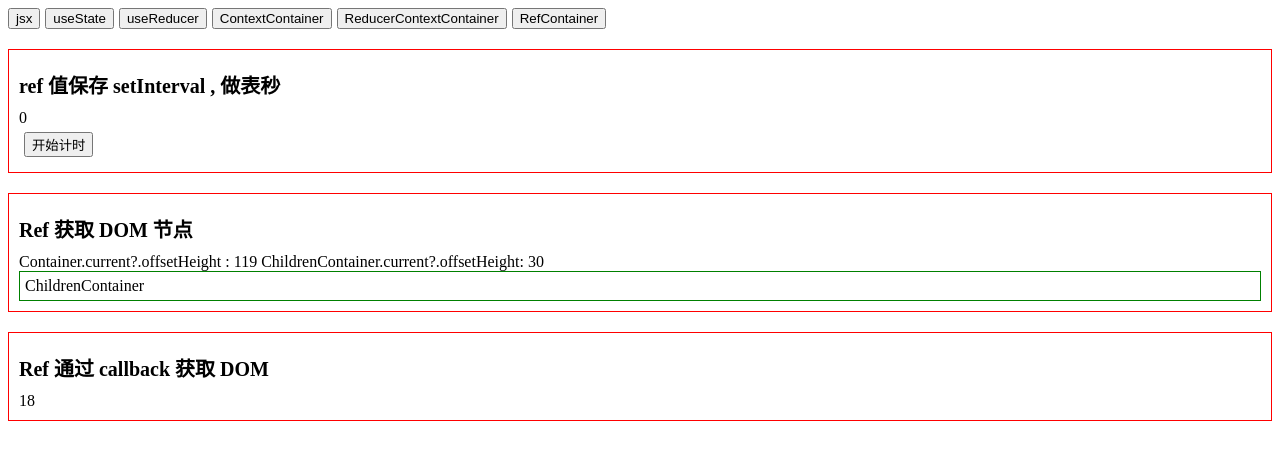
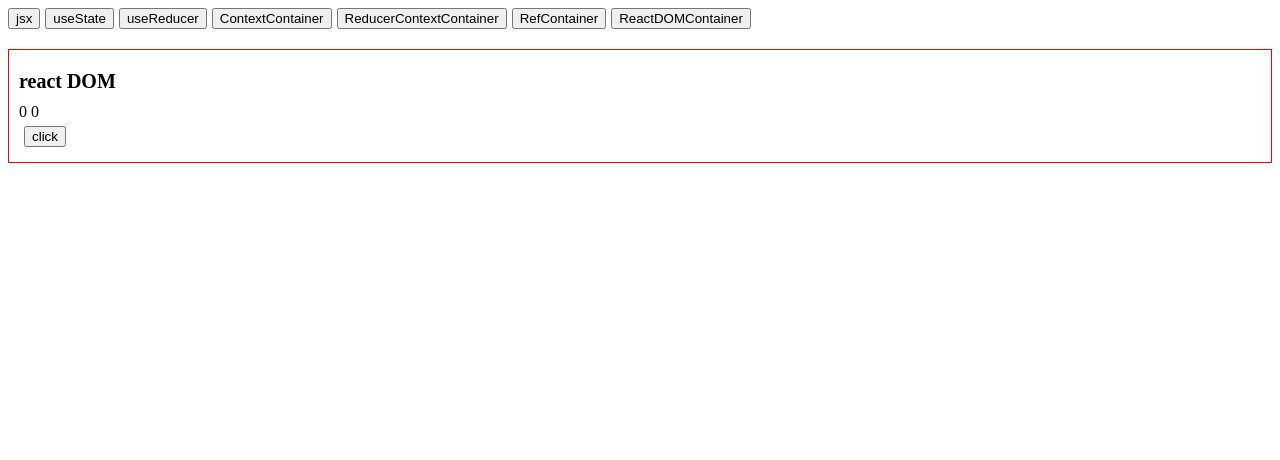
Before and after one commit to Lzy49/react, a React (Vite) app in the folder react-demo/: page / in a window 1280 px wide. Shown: the top 460 px of the page. Built offline with nearby package versions, Linux system fonts and the light colour scheme.

Commit message:
feat: ref

```diff
--- a/react-demo/src/App.tsx
+++ b/react-demo/src/App.tsx
@@ -5,8 +5,9 @@ import { ReducerContainer } from './component/Reducer'
 import { ContextContainer } from './component/Context'
 import { ReducerContextContainer } from './component/ReducerContext'
 import { RefContainer } from './component/ref'
+import { ReactDOMContainer } from './component/reactDOM'
 function App() {
-  const [state, setState] = useState(6)
+  const [state, setState] = useState(7)
   return (
     <>
       <div style={{
@@ -19,6 +20,7 @@ function App() {
         <button onClick={() => setState(4)}>ContextContainer</button>
         <button onClick={() => setState(5)}>ReducerContextContainer</button>
         <button onClick={() => setState(6)}>RefContainer</button>
+        <button onClick={() => setState(7)}>ReactDOMContainer</button>
       </div>
       {state === 1 && <JsxContainer />}
       {state === 2 && <StateContainer />}
@@ -26,6 +28,7 @@ function App() {
       {state === 4 && <ContextContainer />}
       {state === 5 && <ReducerContextContainer />}
       {state === 6 && <RefContainer />}
+      {state === 7 && <ReactDOMContainer />}
     </>
 
   )
--- /dev/null
+++ b/react-demo/src/component/reactDOM.tsx
@@ -0,0 +1,27 @@
+import { LegacyRef, useRef, useState } from 'react'
+import { flushSync } from 'react-dom'
+export const ReactDOMContainer = () => {
+  return <div className='wrap'>
+    <FlushSyncContainer />
+  </div>
+}
+export function FlushSyncContainer() {
+  const [value, setValue] = useState(0)
+  const [value2, setValue2] = useState(0);
+  const valueRef = useRef<HTMLDivElement>(null)
+  return <div>
+    <h1>react DOM</h1>
+    <div ref={valueRef}>{value} {value2}</div>
+    <button onClick={
+      () => {
+        setValue2(123)
+        flushSync(() => {
+          setValue(10)
+          setValue((n) => n + 1)
+          console.log(valueRef.current?.childNodes[0]) // 11 0
+        })
+        console.log(valueRef.current?.childNodes[0], value) // 11 0
+      }
+    }>click</button>
+  </div >
+}
--- a/react-demo/src/component/ref.tsx
+++ b/react-demo/src/component/ref.tsx
@@ -13,6 +13,8 @@ function RefTimerContainer() {
   const timer = useRef<number>(0);
   const [time, setTime] = useState(0)
   const [state, setState] = useState(false)
+  timer.current = 111;
+  console.log(timer)
   function open() {
     setTime(0)
     setState(true)
@@ -49,6 +51,9 @@ function RefDOMContainer() {
     <h1>Ref 获取 DOM 节点</h1>
     {value}
     <RefDOMItem ref={ChildrenContainer} />
+    <RefDOMItem ref={(n) => {
+      console.log(n)
+    }} />
   </div>
 }
 
@@ -68,7 +73,6 @@ const RefCallBack = () => {
     <h1>Ref 通过 callback 获取 DOM</h1>
     <div ref={(node) => {
       setValue(node?.offsetHeight || 0)
-    }}>{ value }</div>
+    }}>{value}</div>
   </div>
 }
-//
```
